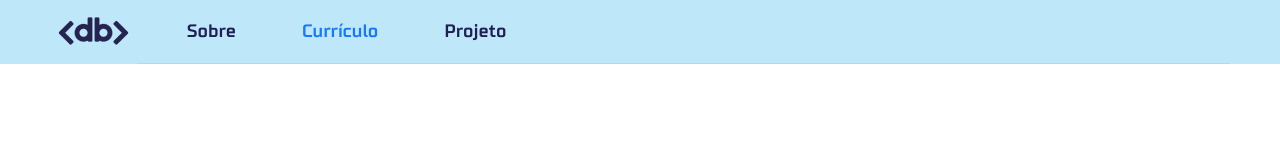
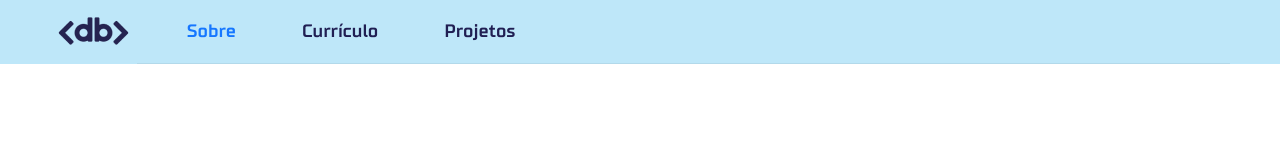
Before and after one commit to clickfrancis/portifolio-app, a React (Vite) app: page / in a window 1280 px wide. Shown: the top 160 px of the page. Built offline with nearby package versions, Linux system fonts and the light colour scheme.

Commit message:
adicionando a navegacao

```diff
--- a/src/components/header/index.tsx
+++ b/src/components/header/index.tsx
@@ -60,12 +60,20 @@ const HeaderComponent: React.FC = () => {
         <StyledMenu
           theme="light"
           mode="horizontal"
-          defaultSelectedKeys={["2"]}
+          selectedKeys={[location.pathname]}
           style={{ flex: 1, minWidth: 0 }}
         >
-          <Item key="1">Sobre</Item>
-          <Item key="2">Currículo</Item>
-          <Item key="3">Projeto</Item>
+          <Item key="/">
+            <Link to="/">Sobre</Link>
+          </Item>
+          <Item key="/curriculo">
+            <Link to="https://drive.google.com/file/d/1CVucbR6zGSpCTT5EVSHB2fSq_iAtOAtA/view?usp=sharing">
+              Currículo
+            </Link>
+          </Item>
+          <Item key="/projetos">
+            <Link to="/projetos">Projetos</Link>
+          </Item>
         </StyledMenu>
       </HeaderStyled>
       <Layout>
```
